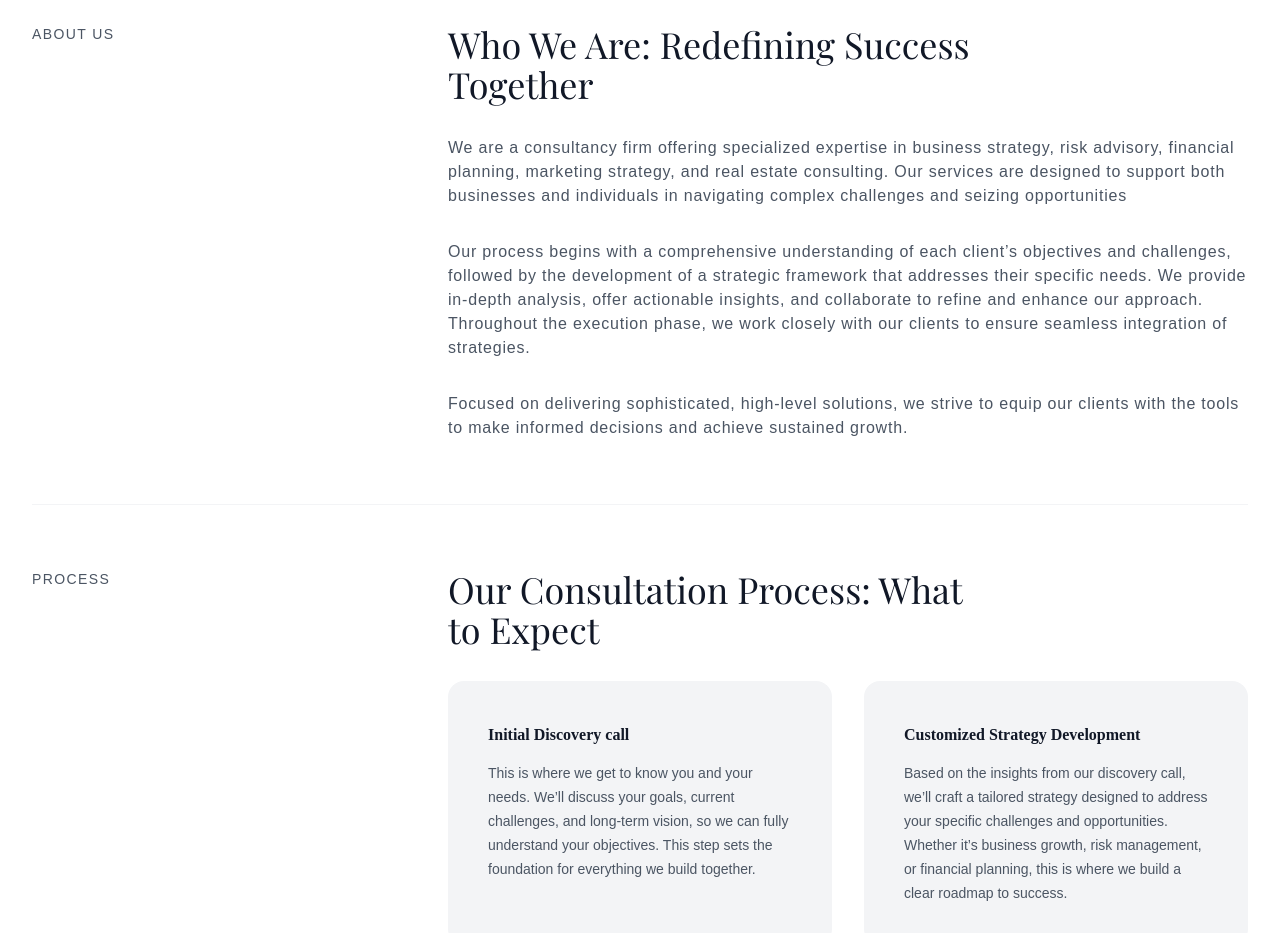
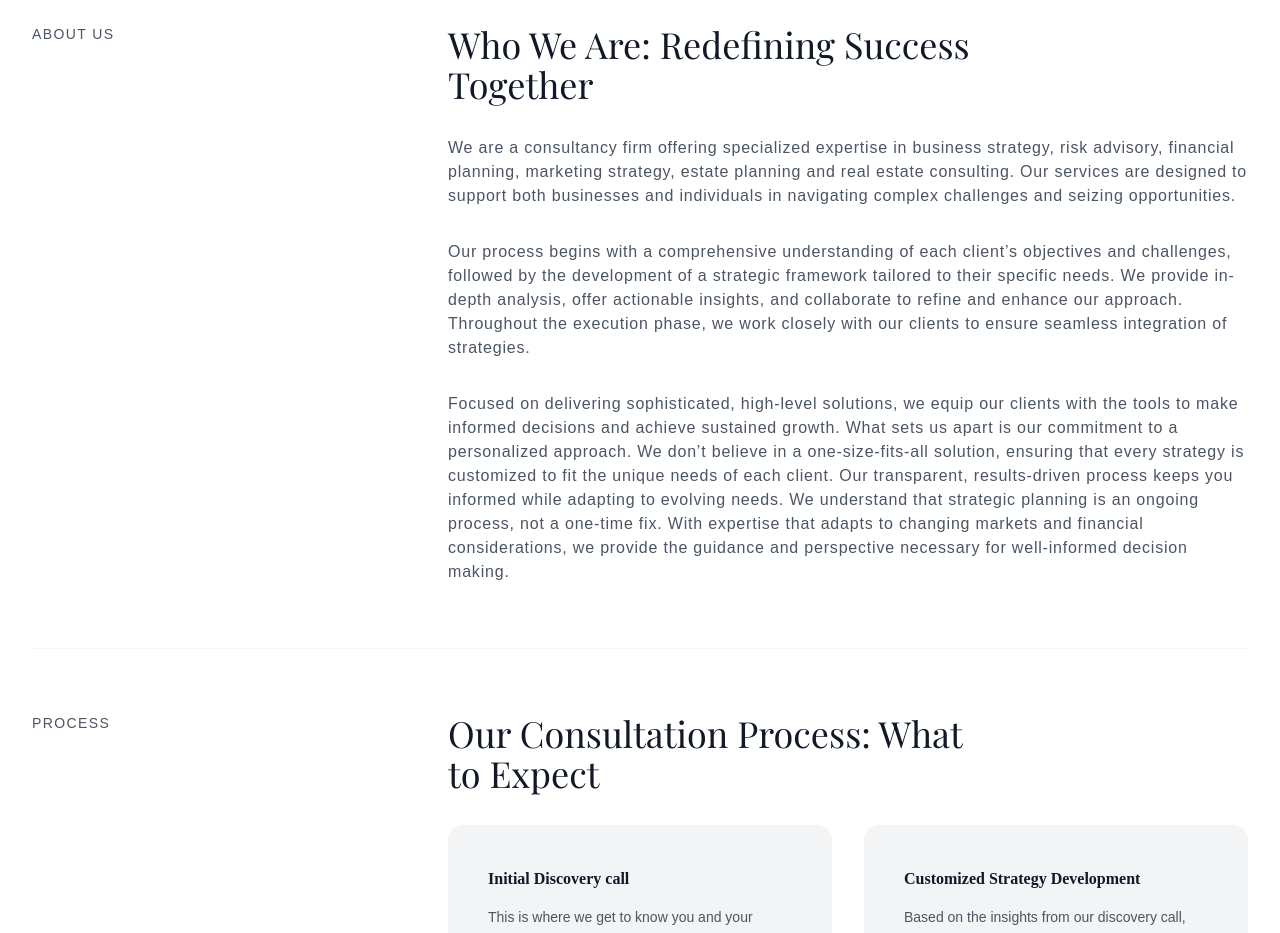
Before and after one commit to DrRhea/company_profile_usa, a Next.js app: page / in a window 1280 px wide. Shown: the part 840-1773 px from the top of the page. Built offline with nearby package versions, Linux system fonts and the light colour scheme; a web font is replaced by a local one.

Commit message:
fix(final): change work with us to get in touch and remove website link in footer

```diff
--- a/src/app/components/About.js
+++ b/src/app/components/About.js
@@ -15,13 +15,13 @@ const About = () => {
                 Who We Are: Redefining Success Together
               </h2>
               <p className="tracking-wider text-gray-600 font-['arial']">
-                We are a consultancy firm offering specialized expertise in business strategy, risk advisory, financial planning, marketing strategy, and real estate consulting. Our services are designed to support both businesses and individuals in navigating complex challenges and seizing opportunities
+                We are a consultancy firm offering specialized expertise in business strategy, risk advisory, financial planning, marketing strategy, estate planning and real estate consulting. Our services are designed to support both businesses and individuals in navigating complex challenges and seizing opportunities.
               </p>
               <p className="tracking-wider text-gray-600 font-['arial']">
-                Our process begins with a comprehensive understanding of each client’s objectives and challenges, followed by the development of a strategic framework that addresses their specific needs. We provide in-depth analysis, offer actionable insights, and collaborate to refine and enhance our approach. Throughout the execution phase, we work closely with our clients to ensure seamless integration of strategies.
+                Our process begins with a comprehensive understanding of each client’s objectives and challenges, followed by the development of a strategic framework tailored to their specific needs. We provide in-depth analysis, offer actionable insights, and collaborate to refine and enhance our approach. Throughout the execution phase, we work closely with our clients to ensure seamless integration of strategies.
               </p>
               <p className="tracking-wider text-gray-600 font-['arial']">
-                Focused on delivering sophisticated, high-level solutions, we strive to equip our clients with the tools to make informed decisions and achieve sustained growth.
+                Focused on delivering sophisticated, high-level solutions, we equip our clients with the tools to make informed decisions and achieve sustained growth. What sets us apart is our commitment to a personalized approach. We don’t believe in a one-size-fits-all solution, ensuring that every strategy is customized to fit the unique needs of each client. Our transparent, results-driven process keeps you informed while adapting to evolving needs. We understand that strategic planning is an ongoing process, not a one-time fix. With expertise that adapts to changing markets and financial considerations, we provide the guidance and perspective necessary for well-informed decision making.
               </p>
             </div>
           </div>
```
